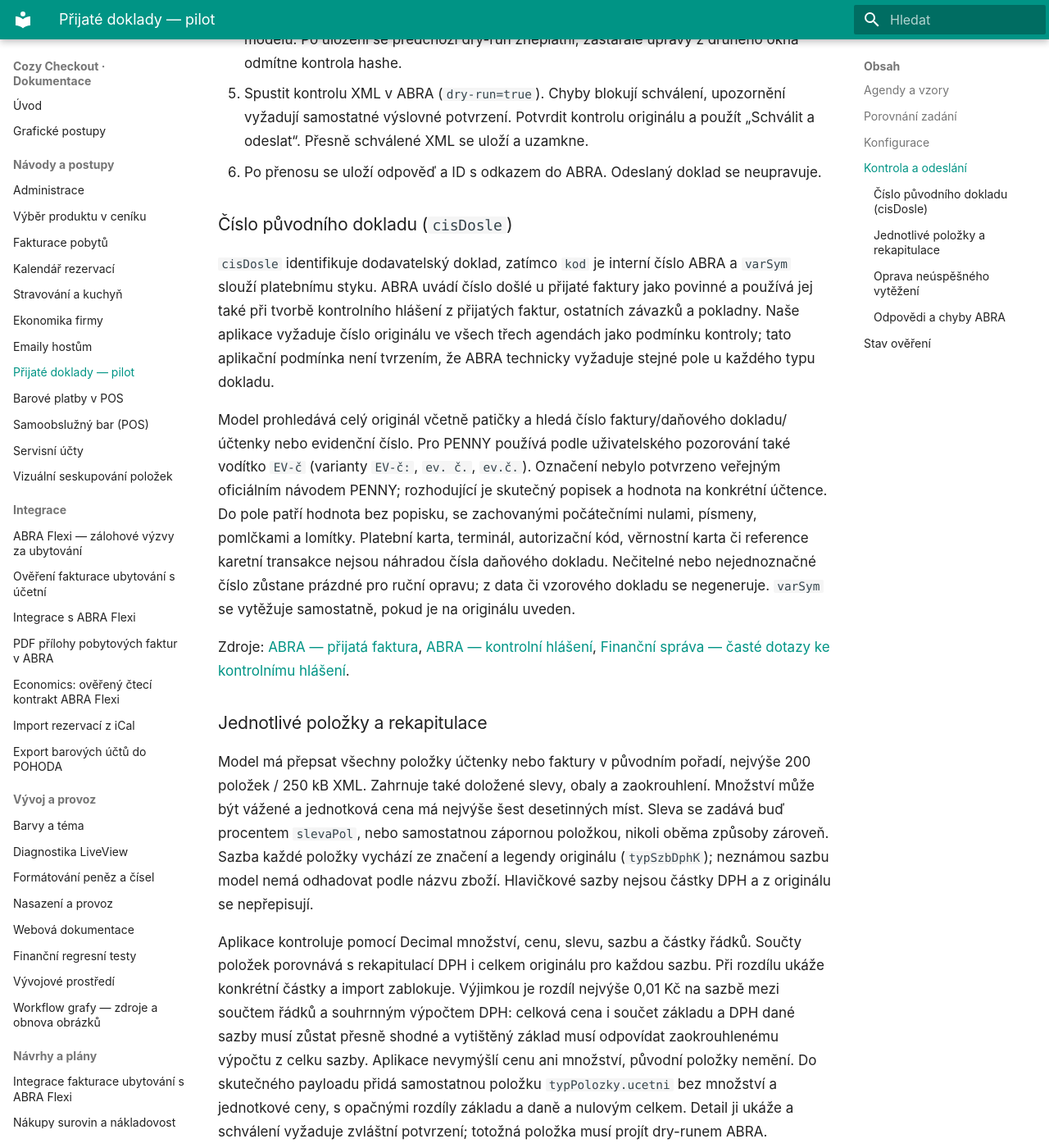
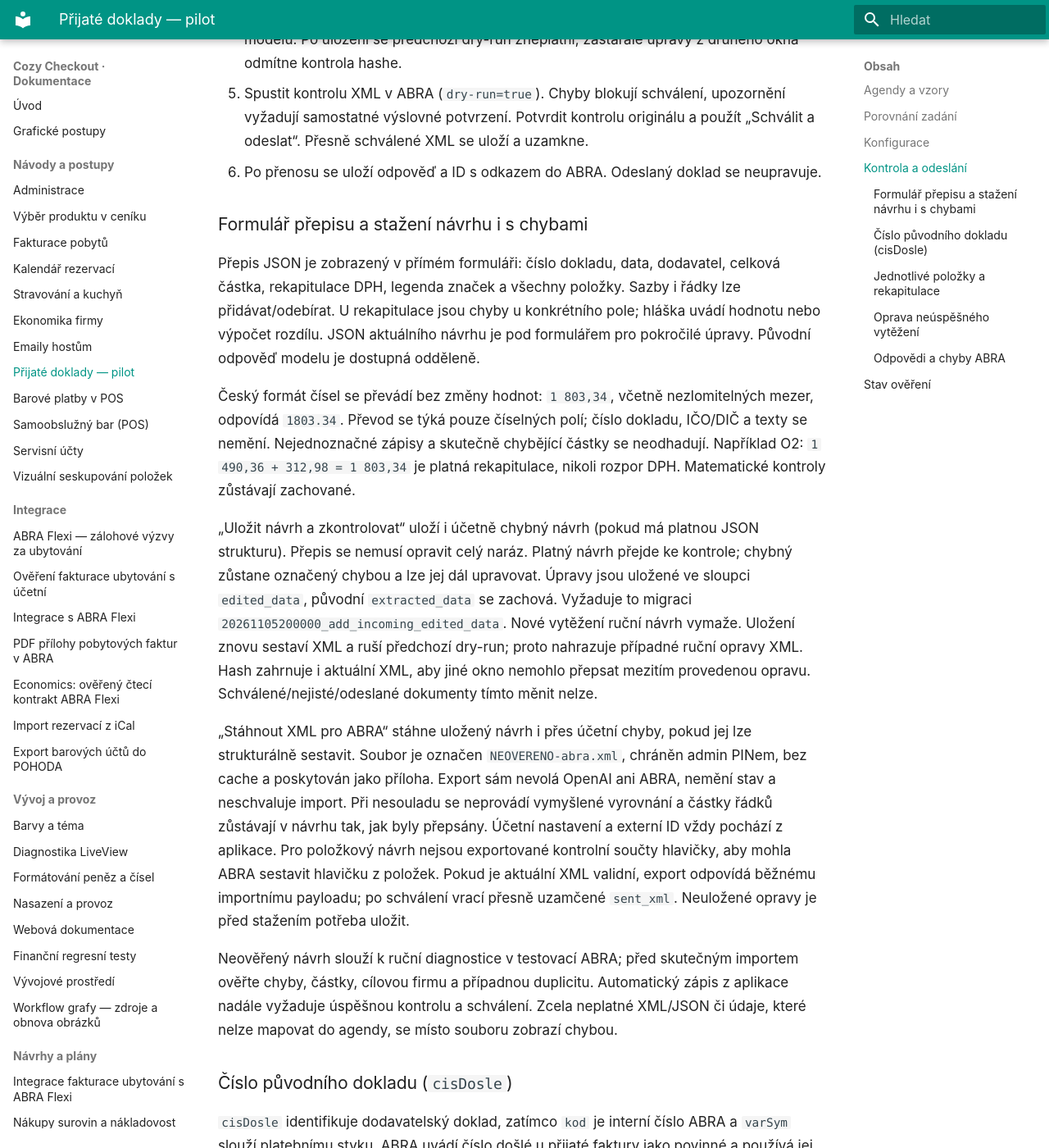
Before and after one commit to michalhorcic/cozy-checkout, an MkDocs documentation site: the page built from docs/features/INCOMING_DOCUMENTS.md, in a window 1280 px wide and 1400 px high, scrolled down 3156 px. Shown: the whole window at 82% size. Built offline with MkDocs 1.6.1 and Material for MkDocs 9.7.7, drawn with Linux system fonts in a browser that asks for light colours; some of the changed text lies outside the part shown.

Commit message:
Edit receipt transcription in forms and export diagnostic ABRA XML

```diff
--- a/docs/features/INCOMING_DOCUMENTS.md
+++ b/docs/features/INCOMING_DOCUMENTS.md
@@ -117,6 +117,44 @@ sloupcem nejsou fyzicky odstraňovány; UI zatím neposkytuje mazání.
    a použít „Schválit a odeslat“. Přesně schválené XML se uloží a uzamkne.
 6. Po přenosu se uloží odpověď a ID s odkazem do ABRA. Odeslaný doklad se neupravuje.
 
+### Formulář přepisu a stažení návrhu i s chybami
+
+Přepis JSON je zobrazený v přímém formuláři: číslo dokladu, data, dodavatel,
+celková částka, rekapitulace DPH, legenda značek a všechny položky. Sazby i řádky
+lze přidávat/odebírat. U rekapitulace jsou chyby u konkrétního pole; hláška uvádí
+hodnotu nebo výpočet rozdílu. JSON aktuálního návrhu je pod formulářem pro
+pokročilé úpravy. Původní odpověď modelu je dostupná odděleně.
+
+Český formát čísel se převádí bez změny hodnot: `1 803,34`, včetně nezlomitelných
+mezer, odpovídá `1803.34`. Převod se týká pouze číselných polí; číslo dokladu,
+IČO/DIČ a texty se nemění. Nejednoznačné zápisy a skutečně chybějící částky se
+neodhadují. Například O2: `1 490,36 + 312,98 = 1 803,34` je platná rekapitulace,
+nikoli rozpor DPH. Matematické kontroly zůstávají zachované.
+
+„Uložit návrh a zkontrolovat“ uloží i účetně chybný návrh (pokud má platnou
+JSON strukturu). Přepis se nemusí opravit celý naráz. Platný návrh přejde ke kontrole;
+chybný zůstane označený chybou a lze jej dál upravovat. Úpravy jsou uložené ve
+sloupci `edited_data`, původní `extracted_data` se zachová. Vyžaduje to migraci
+`20261105200000_add_incoming_edited_data`. Nové vytěžení ruční návrh vymaže.
+Uložení znovu sestaví XML a ruší předchozí dry-run; proto nahrazuje případné
+ruční opravy XML. Hash zahrnuje i aktuální XML, aby jiné okno nemohlo přepsat
+mezitím provedenou opravu. Schválené/nejisté/odeslané dokumenty tímto měnit nelze.
+
+„Stáhnout XML pro ABRA“ stáhne uložený návrh i přes účetní chyby, pokud jej lze
+strukturálně sestavit. Soubor je označen `NEOVERENO-abra.xml`, chráněn admin PINem,
+bez cache a poskytován jako příloha. Export sám nevolá OpenAI ani ABRA, nemění
+stav a neschvaluje import. Při nesouladu se neprovádí vymyšlené vyrovnání a
+částky řádků zůstávají v návrhu tak, jak byly přepsány. Účetní nastavení a externí
+ID vždy pochází z aplikace. Pro položkový návrh nejsou exportované kontrolní
+součty hlavičky, aby mohla ABRA sestavit hlavičku z položek. Pokud je aktuální XML
+validní, export odpovídá běžnému importnímu payloadu; po schválení vrací přesně
+uzamčené `sent_xml`. Neuložené opravy je před stažením potřeba uložit.
+
+Neověřený návrh slouží k ruční diagnostice v testovací ABRA; před skutečným
+importem ověřte chyby, částky, cílovou firmu a případnou duplicitu. Automatický
+zápis z aplikace nadále vyžaduje úspěšnou kontrolu a schválení. Zcela neplatné
+XML/JSON či údaje, které nelze mapovat do agendy, se místo souboru zobrazí chybou.
+
 ### Číslo původního dokladu (`cisDosle`)
 
 `cisDosle` identifikuje dodavatelský doklad, zatímco `kod` je interní číslo ABRA
@@ -183,7 +221,7 @@ Dříve vydané/odeslané dokumenty zůstávají beze změny.
 ### Oprava neúspěšného vytěžení
 
 Pokud přepis neprojde kontrolou ani po opravném pokusu, uloží se původní JSON,
-konkrétní chyba a sestavené XML, je-li dostupné. Detail nabízí opravu JSON bez
+konkrétní chyba a sestavené XML, je-li dostupné. Detail nabízí opravu ve formuláři nebo JSON bez
 nového volání modelu; opravený přepis musí projít stejnými kontrolami a účetní XML
 z něj znovu sestaví server. Původní přepis se zachová. Pro dohledání jsou uložené
 verze pokynů (SHA-256), model, počty obrazových vstupů a spotřeba tokenů jednotlivých
@@ -249,6 +287,8 @@ Před odesíláním skutečných dokladů ověřte firemní podmínky zpracován
 Implementace obsahuje regresní testy XML, uploadu, autorizace, oprav, HTTP chyb,
 upozornění, změny cíle a nejistého zápisu. HTTP používá výhradně `Req.Test`.
 Při implementaci nebyly lokálně spuštěny testy ani proveden skutečný import.
+Samostatná reprodukce zadaného úryvku O2 ověřila převod českého formátu a
+konkrétní chybu pole při chybějící DPH; nejde o ověření celé faktury O2.
 Samostatná kontrola nad ručním přepisem PENNY ověřila 21 řádků + jednu účetní
 korekci a přesné výsledné částky ve všech agendách. Tvorba výřezů byla ověřena
 na syntetickém dlouhém obrázku a změněné testovací moduly byly zkompilované bez
```
Also changed, not shown: 13 other files.
